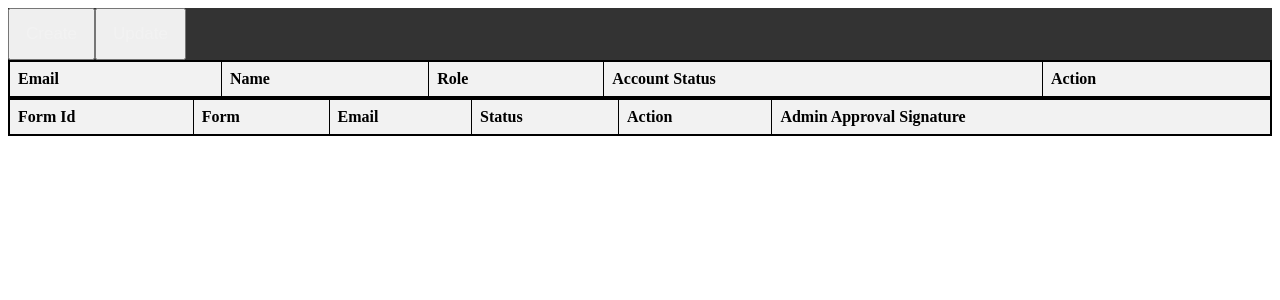
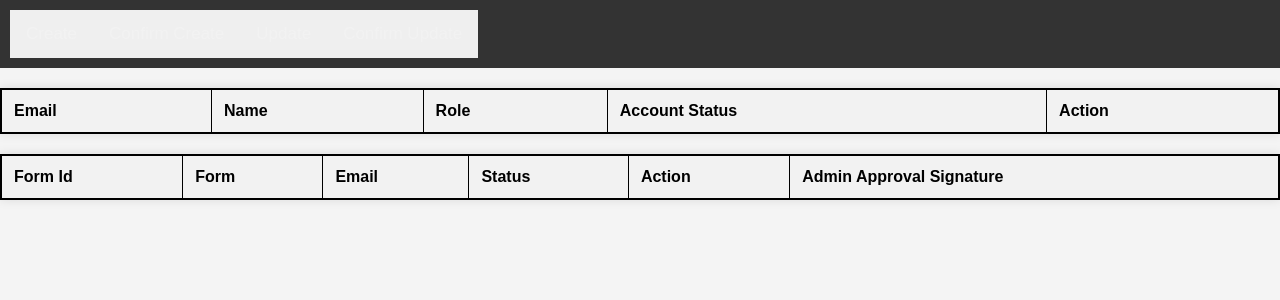
Before and after one commit to binhnguyen63/SoftwareDesign-Project, a Flask app: template templates/admin.html in a window 1280 px wide. Shown: the top 300 px of the page. Run offline with Flask 2, Linux system fonts and the light colour scheme; the template is opened without the code that fills it, so the values that code supplies are empty; some libraries are stand-ins or nearby versions.

Commit message:
revise css stylization

```diff
--- a/static/css/admin.css
+++ b/static/css/admin.css
@@ -1,70 +1,90 @@
-table {
-  border: 2px solid black;
-  border-collapse: collapse; /* Ensures borders don't double up */
-  width: 100%;
+/* General Styles */
+body {
+  font-family: Arial, sans-serif;
+  background-color: #f4f4f4;
+  margin: 0;
+  padding: 0;
 }
 
+/* Navigation Bar */
 nav {
   overflow: hidden;
   background-color: #333;
+  padding: 10px;
 }
 
-nav button{
+nav button {
   float: left;
   color: #f2f2f2;
   text-align: center;
   padding: 14px 16px;
   font-size: 17px;
+  border: none;
+  cursor: pointer;
+  transition: background-color 0.3s ease;
 }
 
-nav button:hover{
+nav button:hover {
   background-color: #cb142c;
-  color: black;
+  color: white;
+}
+
+/* Tables */
+table {
+  border: 2px solid black;
+  border-collapse: collapse;
+  width: 100%;
+  margin-top: 20px;
+  background-color: white;
+  box-shadow: 0 0 10px rgba(0, 0, 0, 0.1);
 }
 
 th, td {
   border: 1px solid black;
-  padding: 8px;
+  padding: 12px;
   text-align: left;
 }
 
 th {
-  background-color: #f2f2f2; /* Light gray header */
+  background-color: #f2f2f2;
+  font-weight: bold;
 }
 
-.btn-primary{
+tr:hover {
+  background-color: #f9f9f9;
+}
+
+/* Buttons */
+.btn-primary {
   color: #ffffff;
   background-color: #c8102e;
   border-color: #960c22;
+  padding: 8px 12px;
+  border-radius: 4px;
+  cursor: pointer;
+  transition: background-color 0.3s ease;
 }
 
-.btn{
+.btn-primary:hover {
+  background-color: #960c22;
+}
+
+.btn {
   border-width: 1px 1px 3px 1px;
   font-family: 'Source Sans Pro', sans-serif;
   text-shadow: none;
 }
 
-#confirm-update {
+/* Modal */
+.modal {
   display: none;
-}
-#confirm-create-btn {
-  display: none;
-}
-
-#form-name:hover {
-  color: blue;
-  cursor: pointer;
-}
-
-.modal {
-  display: none; /* Hidden by default */
   position: fixed;
-  z-index: 1;
+  z-index: 1000;
   left: 0;
   top: 0;
   width: 100%;
   height: 100%;
-  background-color: rgba(0, 0, 0, 0.4);
+  background-color: rgba(0, 0, 0, 0.5);
 }
 
 .modal-content {
@@ -74,6 +94,8 @@
   border: 1px solid #888;
   width: 40%;
   text-align: center;
+  border-radius: 8px;
+  box-shadow: 0 0 20px rgba(0, 0, 0, 0.2);
 }
 
 .close {
@@ -81,8 +103,39 @@
   font-size: 28px;
   font-weight: bold;
   cursor: pointer;
+  color: #888;
 }
 
 .close:hover {
   color: red;
 }
+
+/* Form Name Hover Effect */
+#form-name:hover {
+  color: blue;
+  cursor: pointer;
+  text-decoration: underline;
+}
+
+/* Signature Canvas */
+#approver-signature-canvas {
+  border: 1px solid #ccc;
+  margin-top: 10px;
+  background-color: #f9f9f9;
+}
+
+/* Responsive Design */
+@media (max-width: 768px) {
+  .modal-content {
+    width: 80%;
+  }
+
+  nav button {
+    font-size: 14px;
+    padding: 10px 12px;
+  }
+
+  th, td {
+    padding: 8px;
+  }
+}
--- a/templates/admin.html
+++ b/templates/admin.html
@@ -44,7 +44,7 @@
         </td>
         <td>
             {%if user[2].lower() != 'admin'%}
-            <button class = "btn btn-primary btn-lg" onclick="deleteRow(this, '{{ user[0] }}')">Delete</button>
+            <button class = "btn btn-primary" onclick="deleteRow(this, '{{ user[0] }}')">Delete</button>
 
             {%endif%}
         </td>
```
